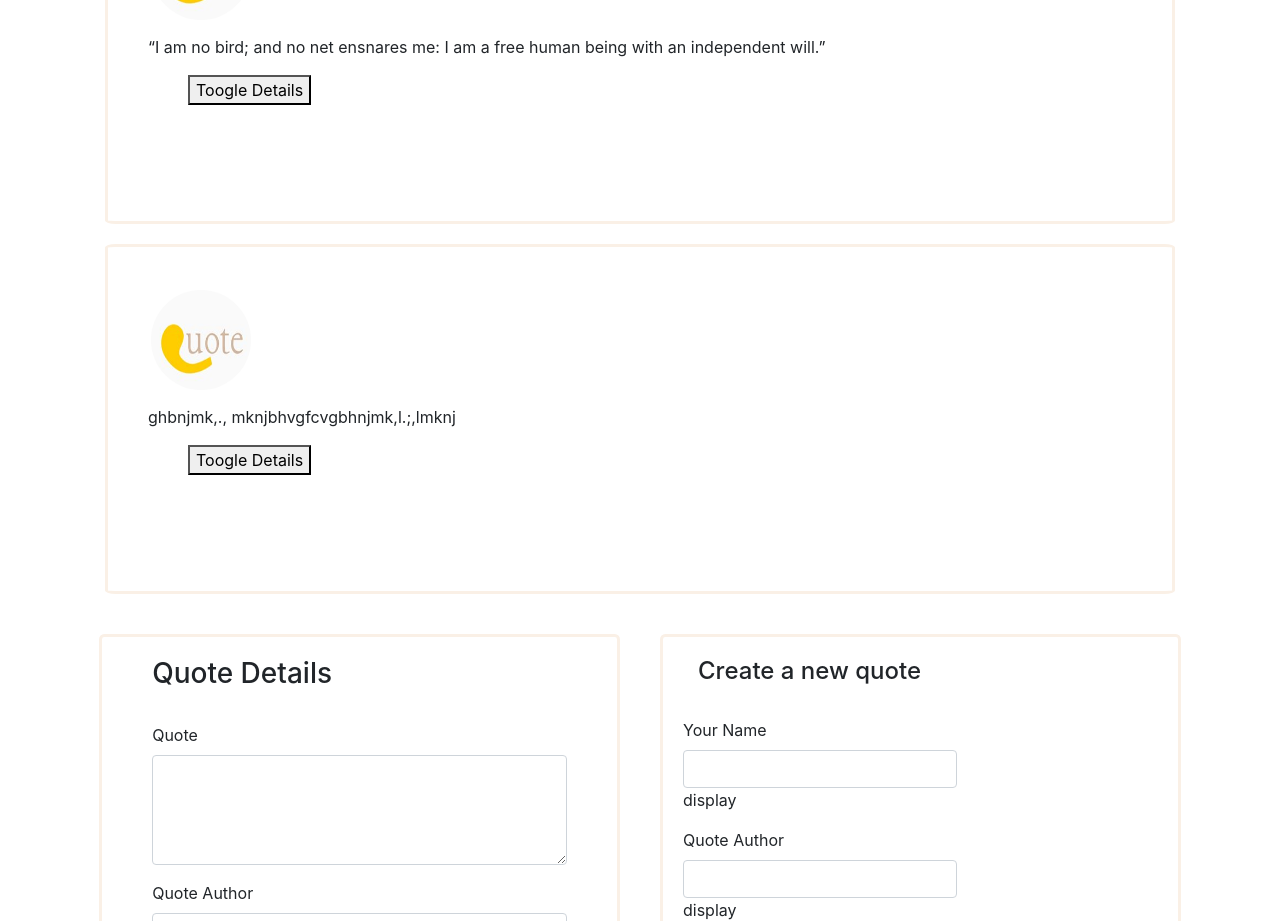
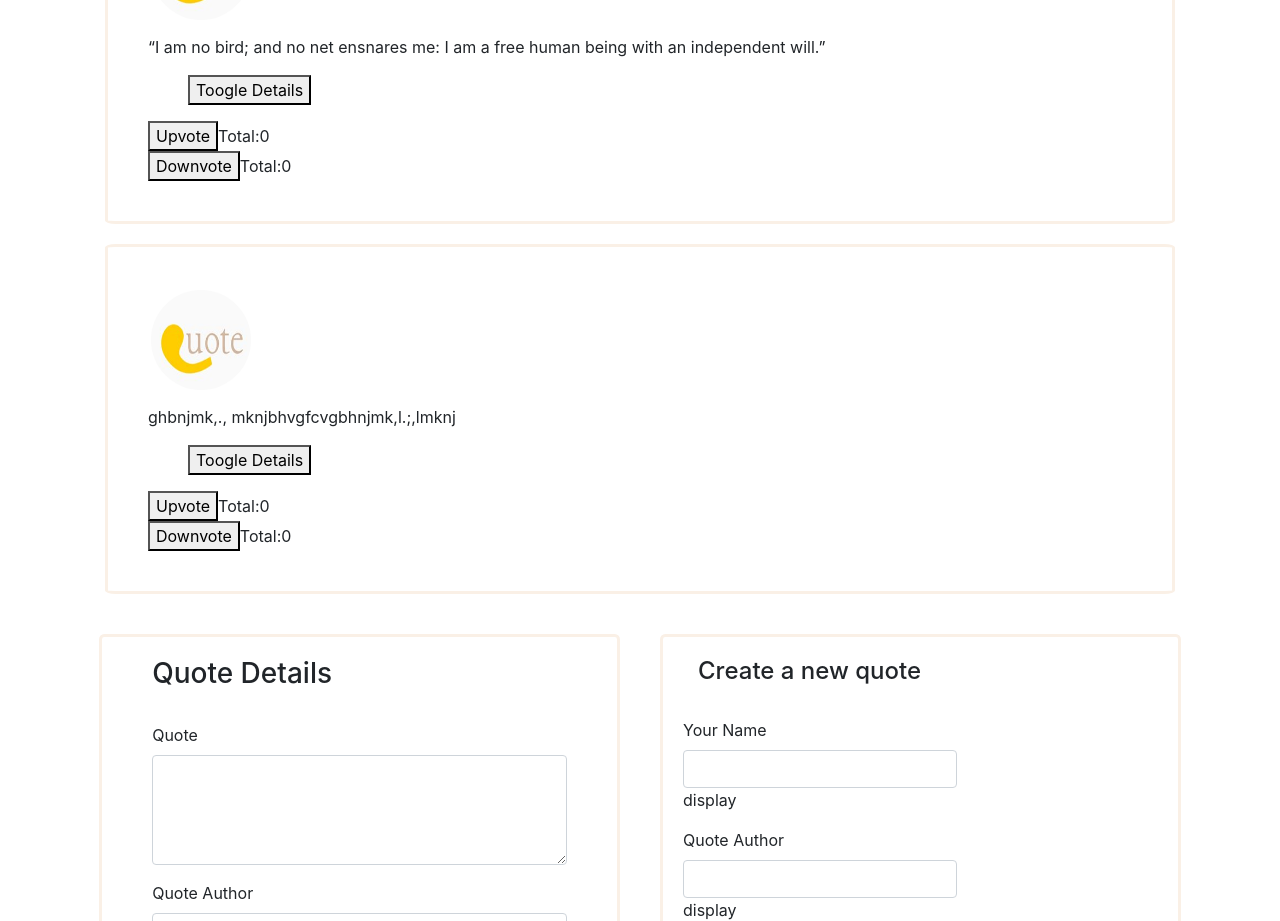
Before and after one commit to Dun-Njuguna/Quotes, an Angular app: page / in a window 1280 px wide. Shown: the part 880-1801 px from the top of the page. Built offline with nearby package versions, Linux system fonts and the light colour scheme.

Commit message:
created upvote functionality

```diff
--- a/src/app/quote-display/quote-display.component.html
+++ b/src/app/quote-display/quote-display.component.html
@@ -9,6 +9,13 @@
             <button (click)='toogleDetails(i)'>Toogle Details</button>
             <app-details *ngIf="goal.showName" [goal]='goal'></app-details>
           </ul>
+        </div>
+        <div>
+          <button (click)="upVote()">Upvote</button>
+          <span>Total:{{count}}</span>
+          <br>
+          <button (click)="downVote()">Downvote</button>
+          <span>Total:{{coun}}</span>
         </div>
     </div>
   </div>
--- a/src/app/quote-display/quote-display.component.ts
+++ b/src/app/quote-display/quote-display.component.ts
@@ -5,16 +5,18 @@ import {Quotes} from '../quotes';
   selector: 'app-quote-display',
   templateUrl: './quote-display.component.html',
   styleUrls: ['./quote-display.component.css']
+
 })
 
 
 export class QuoteDisplayComponent implements OnInit {
-
+    public count: number = 0;
+    public coun: number = 0;
     userQuotes: any[];
     constructor() {
         this.userQuotes= [
           new Quotes(1,"dun","Charlotte Brontë Jane Eyre","“I am no bird; and no net ensnares me: I am a free human being with an independent will.”"),
-          new Quotes(2,"duncan","Jane Eyre","ghbnjmk,., mknjbhvgfcvgbhnjmk,l.;,lmknj")
+          new Quotes(2,"duncan","Jane Eyre","ghbnjmk,., mknjbhvgfcvgbhnjmk,l.;,lmknj"),
         ]
     }
     addQuote(newQuote) {
@@ -27,7 +29,12 @@ export class QuoteDisplayComponent implements OnInit {
     toogleDetails(index){
     this.userQuotes[index].showName = !this.userQuotes[index].showName;}
 
-
+    upVote(i){
+        this.count += 1;
+    }
+    downVote(i){
+      this.coun -=1;
+    }
     ngOnInit() {
 
     }
```
